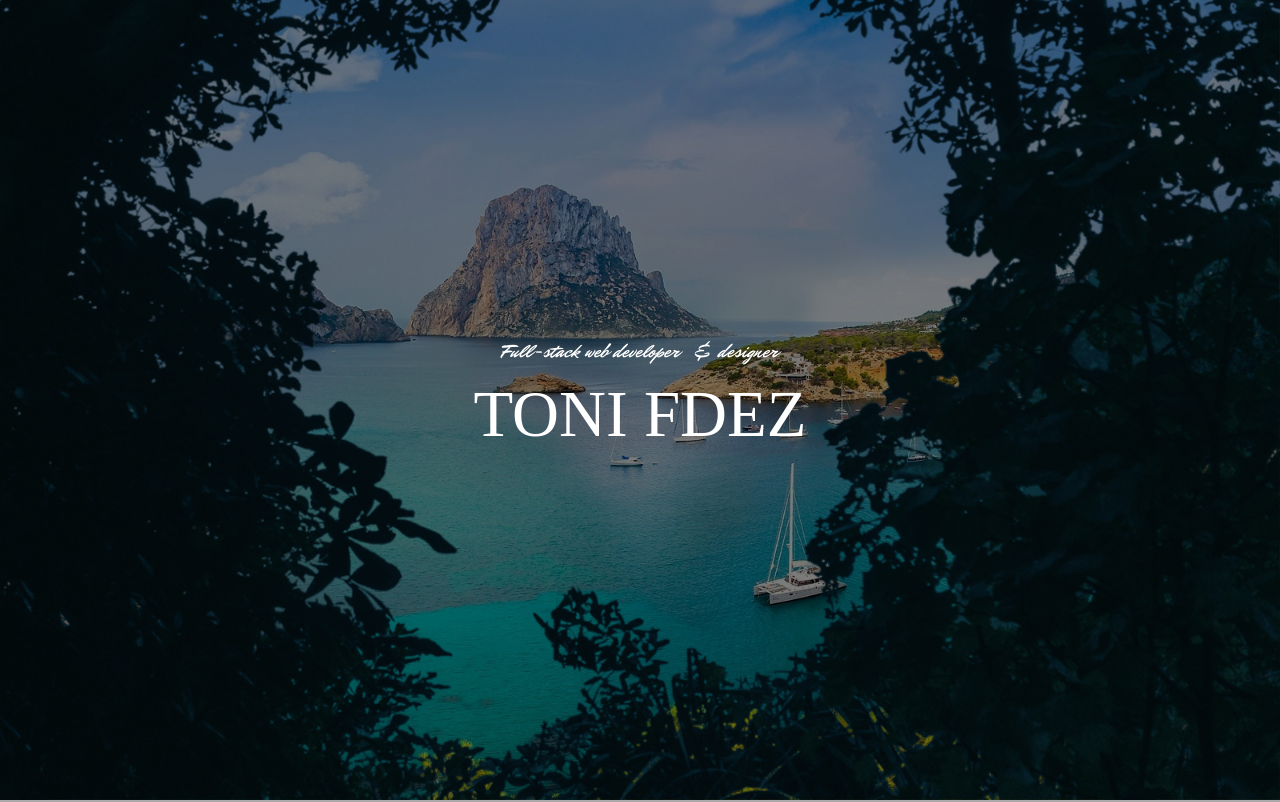
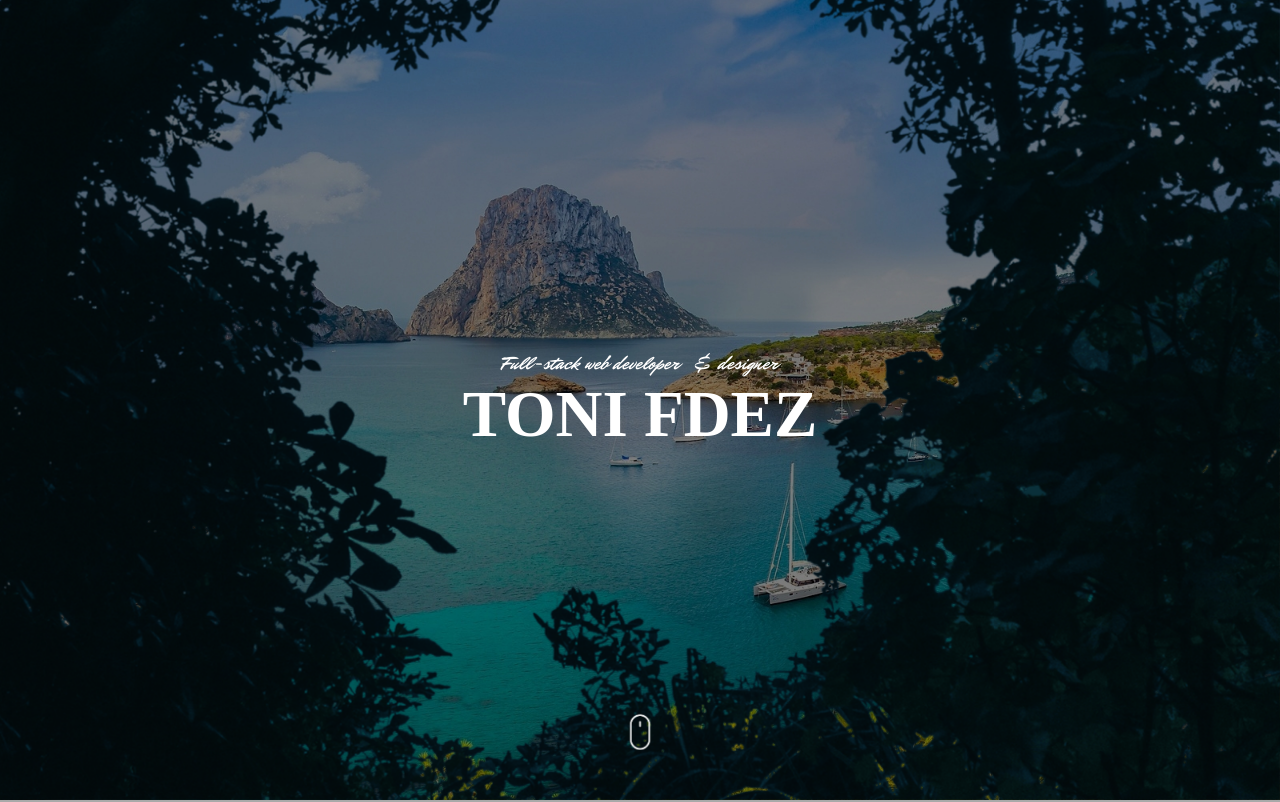
Before and after one commit to tuniet/portfolio24, a React (Create React App) app: page / in a window 1280 px wide. Shown: the top 802 px of the page. Built offline with nearby package versions, Linux system fonts and the light colour scheme; a web font is replaced by a local one.

Commit message:
finished hero

```diff
--- a/src/About.css
+++ /dev/null
@@ -1,3 +0,0 @@
-.About{
-    background-color: darkred;
-}
--- a/src/About.jsx
+++ /dev/null
@@ -1,12 +0,0 @@
-import './About.css';
-
-function About() {
-  return (
-    <div className="section About">
-        <h1 className='section-title'>About</h1>
-
-    </div>
-  );
-}
-
-export default About;
--- a/src/App.css
+++ b/src/App.css
@@ -4,6 +4,7 @@
 }
 .section-title{
   font-size: 48px;
+  margin: 0;
   margin-bottom: 20px;
 }
 .section{
--- a/src/App.js
+++ b/src/App.js
@@ -1,24 +1,19 @@
 import './App.css';
-import { ChakraProvider } from '@chakra-ui/react'
 import Contact from './Contact'
 import Hero from './Hero';
-import About from './About';
 import Work from './Work';
 import Skills from './Skills';
-import React, {useState, useEffect} from 'react';
+import React from 'react';
 function App() {
 
 
   return (
-    <ChakraProvider>
     <div className="App" >
       <Hero />
-      <About />
       <Work />
       <Skills />
       <Contact />
     </div>
-    </ChakraProvider>
   );
 }
 
--- a/src/Hero.css
+++ b/src/Hero.css
@@ -1,7 +1,7 @@
 .Hero{
     background-color: darkgray;
-    height: calc(300vh);
-    .hero{
+    height: calc(3000px);
+    .hero-paralax{
         will-change: background-size;
         position: sticky;
         top: 0;
@@ -38,10 +38,13 @@
     .hero-title h1{
         font-family: 'Henny Penny';
         font-size: 65px;
+        margin: 0;
     }
     .hero-title h3{
         font-family: 'Mr Dafoe';
         font-size: 20px;
+        margin: 0;
+        font-weight: 100
     }
     .hero-about{
         will-change: opacity;
@@ -60,11 +63,37 @@
         font-family: 'Montserrat';
     }
     .hero-about h2{
+        will-change: margin-bottom;
         font-size: 40px;
         margin-bottom: 180px;
     }
     .hero-about p{
         max-width: 40%;
         font-size: 16px;
+        a{
+            color: white;
+            font-weight: bold
+        }
+    }
+    .scroll-icon{
+        will-change: opacity;
+        display: flex;
+        position: absolute;
+        bottom: 50px;
+        justify-content: center;
+        width: 100%;
+        z-index: 20;
+    }
+    .scroll-icon img{
+        width: 50px;
+    }
+    .hero-foreground{
+        position: absolute;
+        width: 100%;
+        height: calc(100vh);
+        background-color: black;
+        z-index: 25;
+        opacity: 0;
+        will-change: opacity;
     }
 }
--- a/src/Hero.jsx
+++ b/src/Hero.jsx
@@ -1,6 +1,6 @@
 import './Hero.css';
 import React, {useState, useEffect} from 'react';
-
+import scrollicon from './media/scroll.gif'
 
 function Hero() {
   const [zoomin, setzoomin] = useState('120%')
@@ -8,6 +8,7 @@ function Hero() {
   const [scrollPosition, setScrollPosition] = useState(0);
   const [titleopacity, settitleopacity] = useState(1)
   const [aboutopacity, setaboutopacity] = useState(0)
+  const [foregroundopacity, setforegroundopacity] = useState(0)
   const [aboutdistance, setaboutdistance] = useState('100px')
   const handleScroll = () => {
     const position = window.scrollY;
@@ -39,15 +40,20 @@ function Hero() {
     if(scrollPosition >= 800) {setaboutopacity(1);setaboutdistance('50px')}
     if(scrollPosition >= 900) setaboutdistance('40px')
     if(scrollPosition >= 1000) setaboutdistance('30px')
+    if(scrollPosition < 1300) setforegroundopacity(0)
+    if(scrollPosition >= 1400) setforegroundopacity(.40)
+    if(scrollPosition >= 1500) setforegroundopacity(.60)
+    if(scrollPosition >= 1600) setforegroundopacity(.80)
+    if(scrollPosition >= 1700) setforegroundopacity(.90)
+    if(scrollPosition >= 1800) setforegroundopacity(1)
 
-
-    console.log(scrollPosition)
   }, [scrollPosition])
 
   return (
     <div className="section Hero">
-      <div className='hero' style={{backgroundSize: zoomin}}>
+      <div className='hero-paralax' style={{backgroundSize: zoomin}}>
         <div className='hero-front' style={{backgroundSize: zoomout}}></div>
+        <div className='hero-foreground' style={{opacity: foregroundopacity}}></div>
         <div className='hero-title' style={{opacity: titleopacity}}>
           <h3>Full-stack web developer &nbsp; & designer</h3>
           <h1>TONI FDEZ</h1>
@@ -58,6 +64,7 @@ function Hero() {
             I thrive to learn new technologies & explore new design concepts. i'd love to work together, if u want just <a href='#contact'>let me know</a>
           </p>
         </div>
+        <div className='scroll-icon' style={{opacity: titleopacity}}><img src={scrollicon} alt='' /></div>
       </div>
       <div className='hero-content'>
         <h1 className='section-title'>Hero</h1>
```
Also changed, not shown: src/media/scroll.gif (added).
